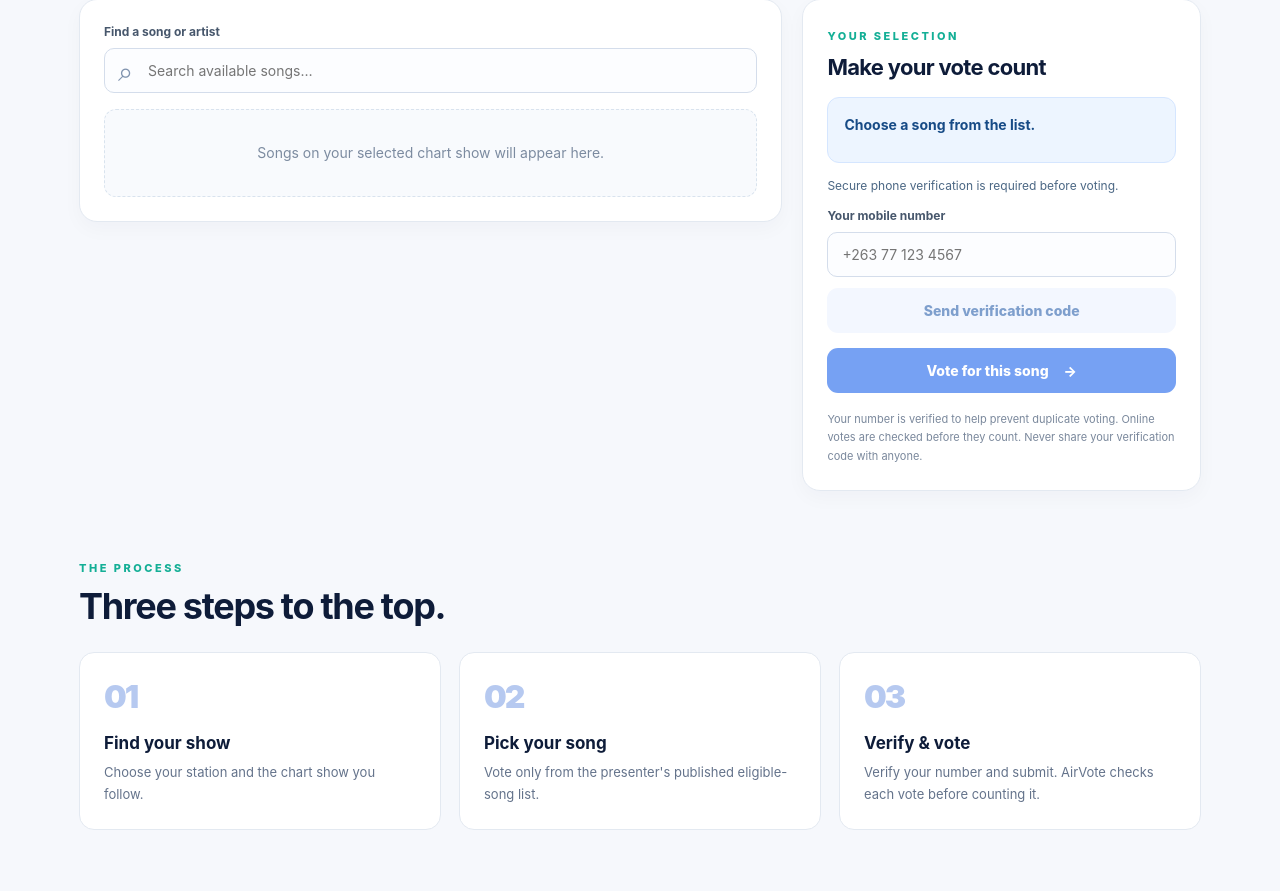
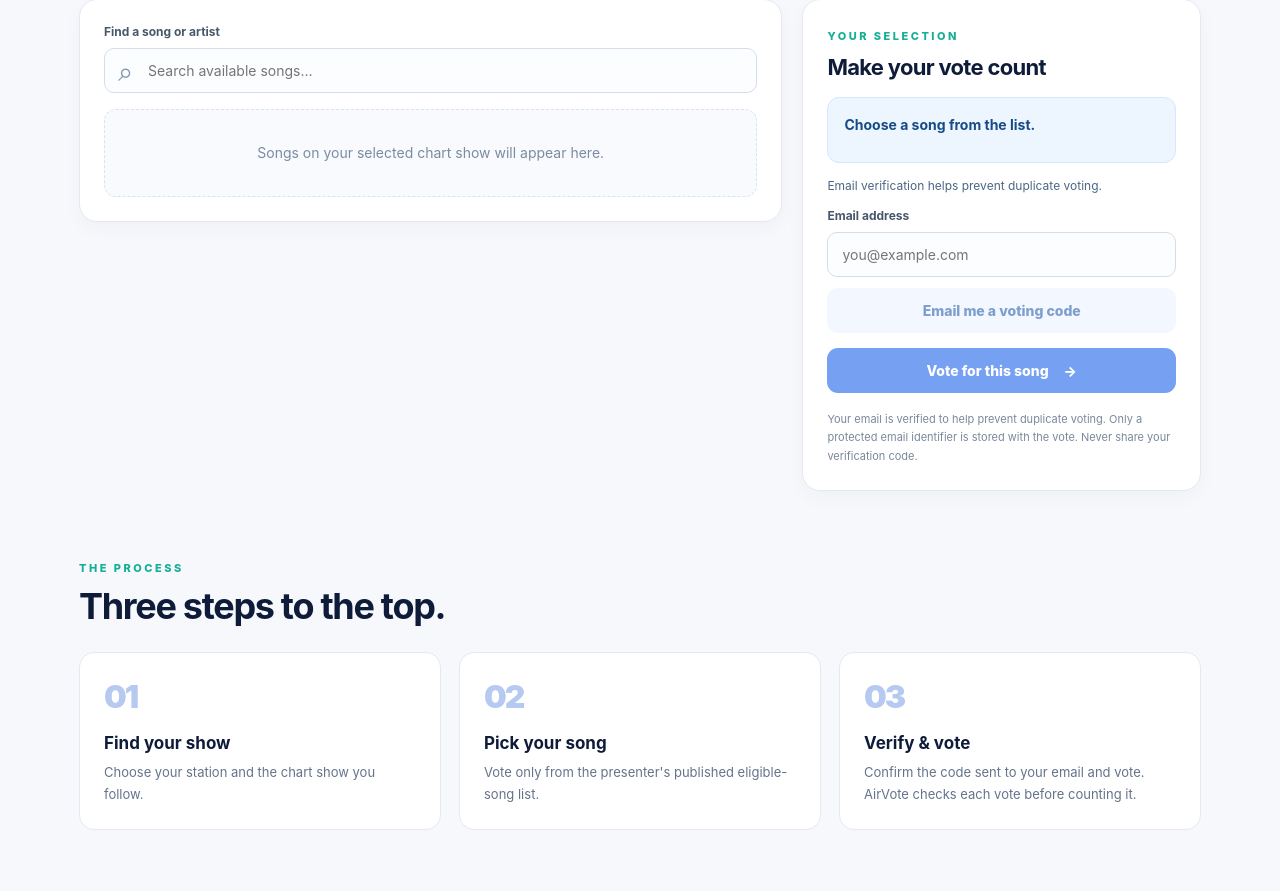
Before and after one commit to dev-merit01/radio-zimbabwe-chatbot, a Django app: page /vote/ in a window 1280 px wide. Shown: the part 1872-2763 px from the top of the page. Run offline with Django 5.2, Linux system fonts and the light colour scheme; data comes from the database, SQL or seed files in the repository; parts of the project's set-up code (start-up, migrations or seed data) failed here and were passed over.

Commit message:
Update listener voting form to email-only verification

```diff
--- a/templates/vote/portal.html
+++ b/templates/vote/portal.html
@@ -95,22 +95,22 @@
             <span class="panel-label">YOUR SELECTION</span>
             <h3 id="vote-panel-title">Make your vote count</h3>
             <div class="selected-song" id="selected-song">Choose a song from the list.</div>
-            <div class="verified-state" id="verified-state" aria-live="polite">Secure phone verification is required before voting.</div>
+            <div class="verified-state" id="verified-state" aria-live="polite">Email verification helps prevent duplicate voting.</div>
             <form id="verify-start-form">
               {% csrf_token %}
-              <label for="phone">Your mobile number</label>
-              <input id="phone" type="tel" name="phone" placeholder="+263 77 123 4567" autocomplete="tel" required maxlength="25">
+              <label for="email">Email address</label>
+              <input id="email" type="email" name="email" placeholder="you@example.com" autocomplete="email" required maxlength="254">
               {% if voting_ready %}
               <div class="captcha-wrap" id="verification-turnstile">
                 <div class="cf-turnstile" data-sitekey="{{ site_key }}" data-action="airvote-verify" data-theme="auto"></div>
               </div>
               {% endif %}
-              <button type="submit" class="action secondary-action" id="send-code" {% if not voting_ready %}disabled{% endif %}>Send verification code</button>
+              <button type="submit" class="action secondary-action" id="send-code" {% if not voting_ready %}disabled{% endif %}>Email me a voting code</button>
             </form>
             <form id="verify-check-form" hidden>
-              <label for="otp">Verification code</label>
-              <input id="otp" name="code" type="text" inputmode="numeric" autocomplete="one-time-code" maxlength="8" pattern="[0-9]{4,8}" placeholder="Enter your code" required>
-              <button type="submit" class="action secondary-action">Verify phone</button>
+              <label for="otp">Six-digit email code</label>
+              <input id="otp" name="code" type="text" inputmode="numeric" autocomplete="one-time-code" maxlength="6" pattern="[0-9]{6}" placeholder="Enter your code" required>
+              <button type="submit" class="action secondary-action">Verify email</button>
             </form>
             <form id="vote-form">
               {% if voting_ready %}
@@ -121,7 +121,7 @@
               <button class="action vote-action" type="submit" id="vote-button" disabled>Vote for this song <span aria-hidden="true">→</span></button>
             </form>
             <div id="action-message" class="action-message" role="status" aria-live="polite"></div>
-            <p class="privacy-note">Your number is verified to help prevent duplicate voting. Online votes are checked before they count. Never share your verification code with anyone.</p>
+            <p class="privacy-note">Your email is verified to help prevent duplicate voting. Only a protected email identifier is stored with the vote. Never share your verification code.</p>
           </aside>
         </div>
       </section>
@@ -132,7 +132,7 @@
         <div class="how-grid">
           <article><span>01</span><h3>Find your show</h3><p>Choose your station and the chart show you follow.</p></article>
           <article><span>02</span><h3>Pick your song</h3><p>Vote only from the presenter's published eligible-song list.</p></article>
-          <article><span>03</span><h3>Verify &amp; vote</h3><p>Verify your number and submit. AirVote checks each vote before counting it.</p></article>
+          <article><span>03</span><h3>Verify &amp; vote</h3><p>Confirm the code sent to your email and vote. AirVote checks each vote before counting it.</p></article>
         </div>
       </section>
     </div>
```
